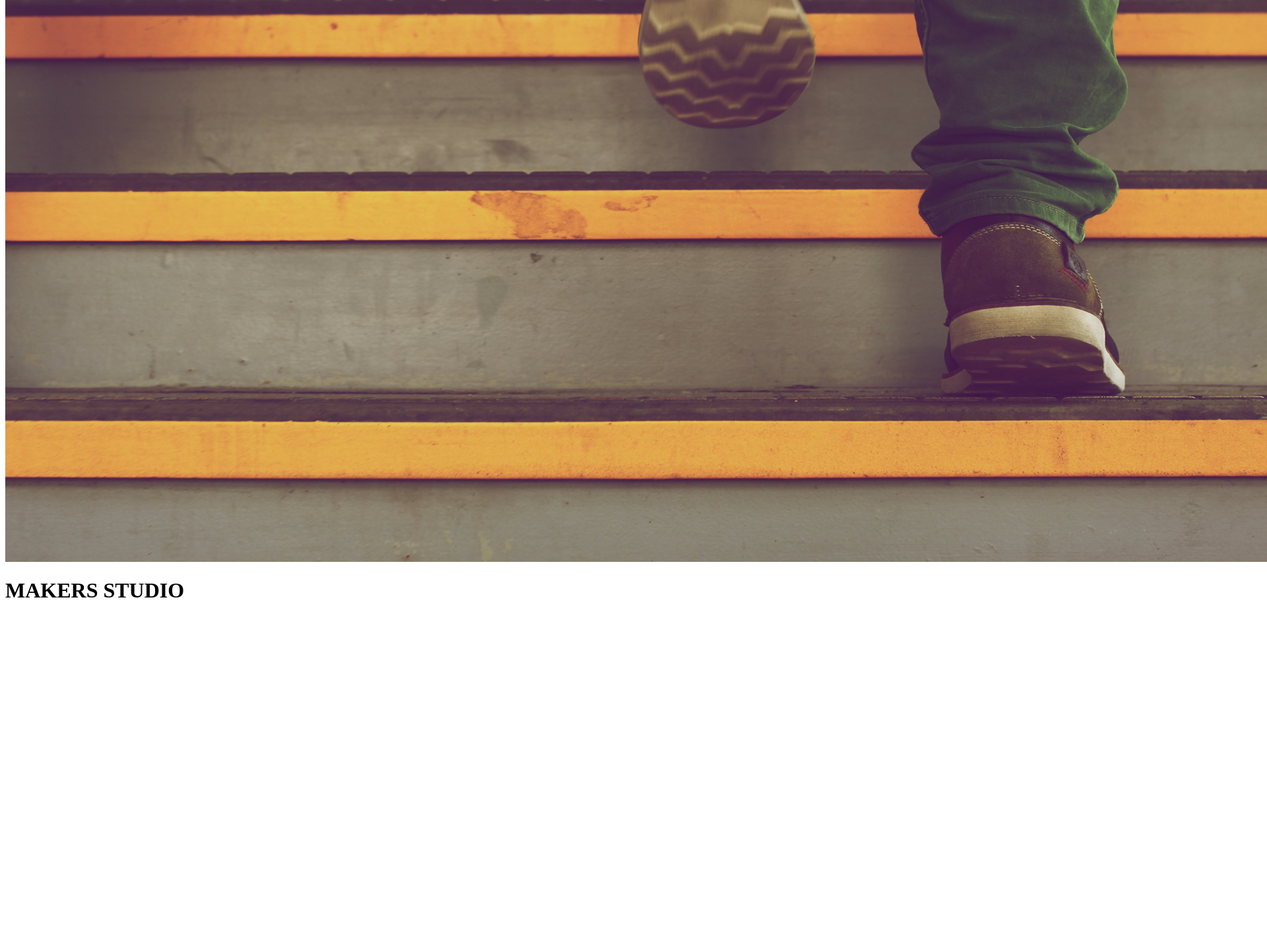
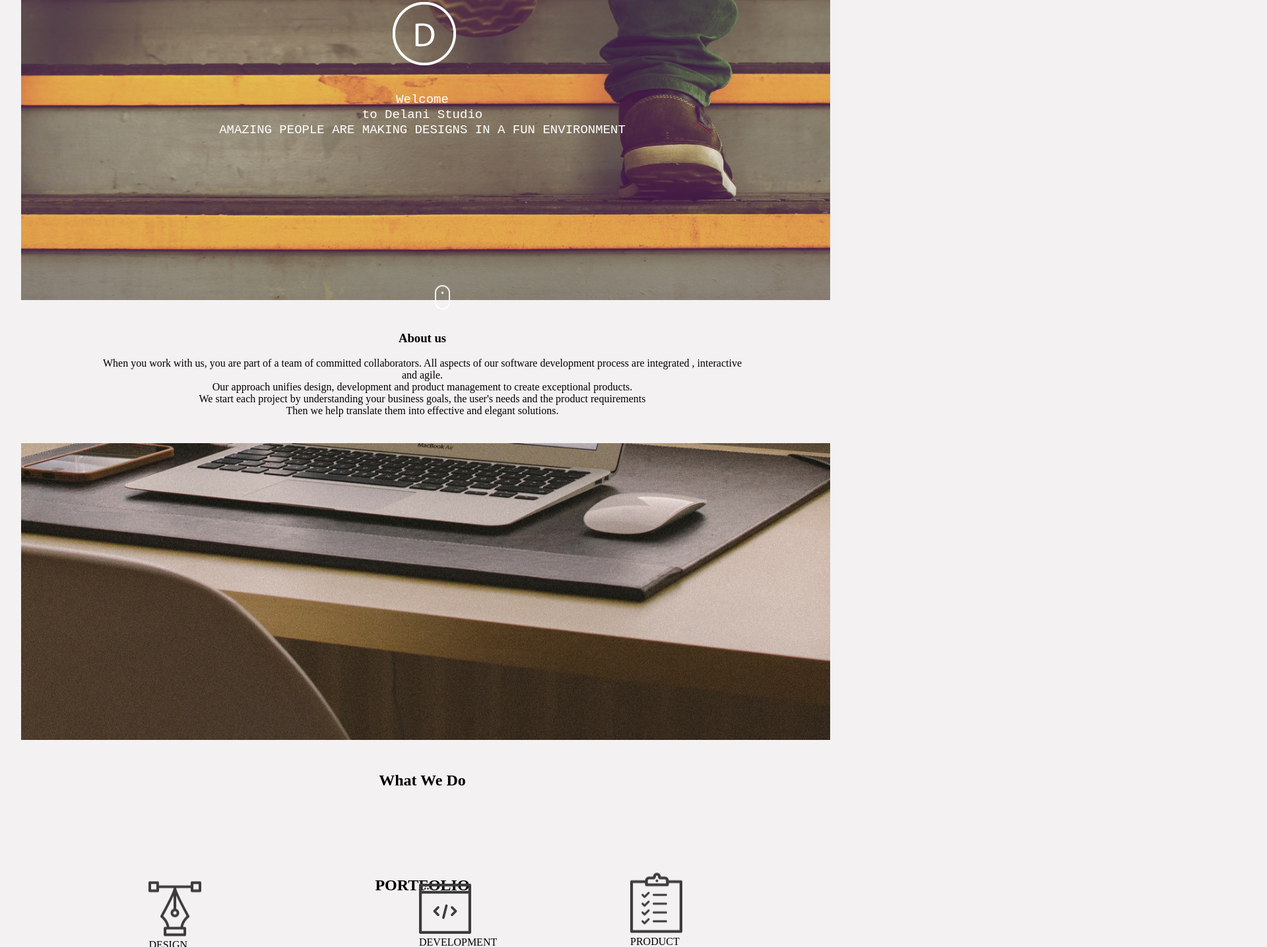
Before and after one commit to mccafee025/Studio-landing-page, a plain HTML site: page index.html in a window 1280 px wide. Shown: the part 227-1663 px from the top of the page at 66% size, 1920 px wide, since content can reach past the window. Before the commit the page ends 1163 px from the top, so only its background shows below. Drawn offline with Linux system fonts and the light colour scheme.

Commit message:
add styling, add paragraphs and images

```diff
--- a/css/style.css
+++ b/css/style.css
@@ -0,0 +1,97 @@
+.img {
+  border-radius: 5px;
+  width:97%;
+  height:650px;
+  padding:1.5rem;
+  margin:auto;
+}
+
+#big {
+  background-color:rgb(243, 241, 241);
+}
+
+.center {
+  color:white;
+  position:absolute;
+  top:50%;
+  left:50%;
+  transform: translate(-50%, -50%);
+  font-size: 19px;
+  text-align: center;
+}
+
+.kkk {
+  position :absolute;
+  top:35%;
+  left:50%;
+  transform: translate(-50%, -50%);
+  width:90px;
+}
+
+.mutt {
+    position :absolute;
+    top:85%;
+    left:55%;
+    transform: translate(-50%, -50%);
+    width:90px;
+  }
+
+
+
+  #source{
+    border-radius: 5px;
+    width:97%;
+    height:450px;
+    padding:1.5rem;
+    margin:auto;
+  }
+
+  #sample {
+    text-align:center;
+  }
+
+#what {
+  position :absolute;
+  top:200%;
+  left:15%;
+  transform: translate(-50%, -50%);
+  width:90px;
+}
+
+#what {
+  position :absolute;
+  top:200%;
+  left:18%;
+  transform: translate(-50%, -50%);
+  width:90px;
+}
+
+#when {
+  position :absolute;
+  top:200%;
+  left:50%;
+  transform: translate(-50%, -50%);
+  width:90px;
+}
+
+#how {
+  position :absolute;
+  top:200%;
+  left:75%;
+  transform: translate(-50%, -50%);
+  width:90px;
+}
+
+#neo {
+  text-align: center;
+  padding:7rem;
+  top: 200%;
+}
+
+.hot{
+  text-align: center;
+}
+
+#one {
+  padding:2px;
+}
--- a/index.html
+++ b/index.html
@@ -1,11 +1,49 @@
 <!DOCTYPE html>
-<html lan="en">
+<html id = "big" lan="en">
 	<head>
 		<link rel="stylesheet" type="text/css" href= "css/style.css">
 	</head>
-	<body>
-		<img src="images/assets/backgrounds/h_img.jpg" alt="background" title="background"/>
-
-		<h1>MAKERS STUDIO</h1>
+	<body class= "some">
+		<div class= "container">
+			<img class="img" src="images/assets/backgrounds/h_img.jpg" alt="background" title="background"/>
+			<div class="center"><samp>Welcome<br>to Delani Studio<br>AMAZING PEOPLE ARE MAKING DESIGNS IN A FUN ENVIRONMENT</samp></div>
+			<div class="kkk"><img src="images/assets/logo/logo.png" alt="logo" title="logo"/></div>
+			<div class="mutt"> <img src="images/assets/mouse_click.png"/>
+		</div>
+		<div class="hot">
+			<h3>About us</h3>
+			<p>When you work with us, you are part of a team of committed collaborators. All aspects of our software development process are integrated , interactive<br> and agile.<br>Our approach unifies design, development and product management to create exceptional products.<br>We start each project by understanding your business goals, the user's needs and the product requirements<br>Then we help translate them into effective and elegant solutions.</p>
+		</div>
+		<img id ="source" src="images/assets/backgrounds/s_image.jpg" alt = "background" title= "background"/>
+		<h2 id="sample">What We Do</h2>
+		<div class="container">
+			<div class="row">
+				<div class="col-md-4">
+					<figure id="what">
+						<img src="images/assets/services_icons/design_icon.png" alt="design_icon" title="design_icon"/>
+						<figcaption>DESIGN</figcaption>
+					</figure>
+				</div>
+				<div class="col-md-4">
+					<figure id = "when">
+						<img src="images/assets/services_icons/dev_icon.png" alt="design_icon" title="dev icon"/>
+						<figcaption>DEVELOPMENT</figcaption>
+					</figure>
+				</div>
+				<div class="col-md-4">
+					<figure id="how">
+						<img src="images/assets/services_icons/product_icon.png" alt="design_icon" title="product icon"/>
+						<figcaption>PRODUCT MANAGEMENT</figcaption>
+					</figure>
+				</div>
+			</div>
+		</div>
+		<h2 id="neo">PORTFOLIO</h2>
+		<div id="one">
+			<img src="images/assets/portfolio/work1.jpg"/>
+			<img src="images/assets/portfolio/work2.jpg"/>
+			<img src="images/assets/portfolio/work3.jpg"/>
+			<img src="images/assets/portfolio/work4.jpg"/>
+		</div>
 	</body>
 </html>
```
